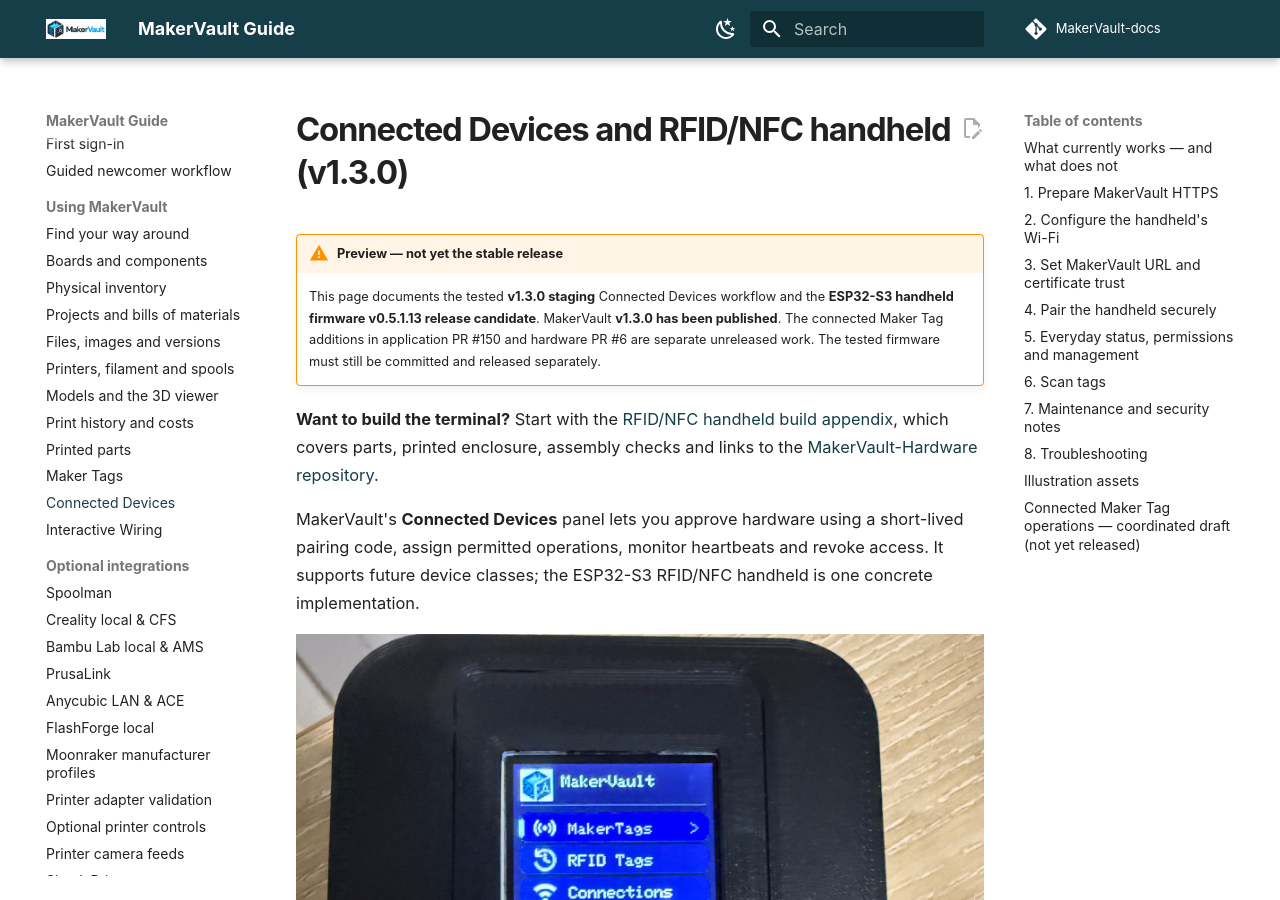
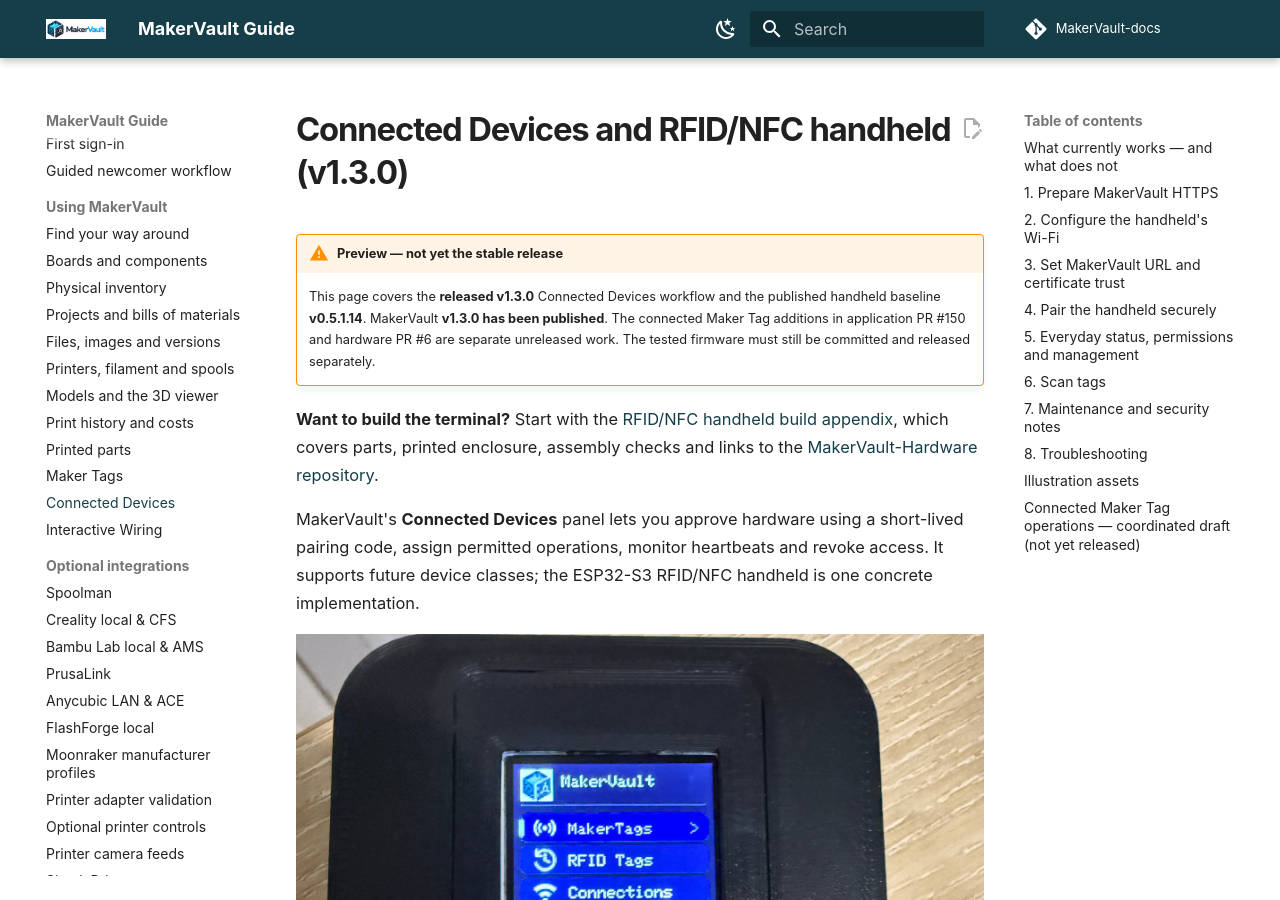
Before and after one commit to gavrd7/MakerVault-docs, an MkDocs documentation site: the page built from docs/guide/using/connected-devices.md, in a window 1280 px wide and 900 px high. Built offline with MkDocs 1.6.1 and Material for MkDocs 9.7.7, drawn with Linux system fonts in a browser that asks for light colours; comment, search, counter and statistics services are not loaded; some of the changed text lies outside the part shown.

Commit message:
docs: clarify released baseline vs draft terminal and fix guide anchor

```diff
--- a/docs/guide/using/connected-devices.md
+++ b/docs/guide/using/connected-devices.md
@@ -1,7 +1,7 @@
 # Connected Devices and RFID/NFC handheld (v1.3.0)
 
 !!! warning "Preview — not yet the stable release"
-    This page documents the tested **v1.3.0 staging** Connected Devices workflow and the **ESP32-S3 handheld firmware v0.5.1.13 release candidate**. MakerVault **v1.3.0 has been published**. The connected Maker Tag additions in application PR #150 and hardware PR #6 are separate unreleased work. The tested firmware must still be committed and released separately.
+    This page covers the **released v1.3.0** Connected Devices workflow and the published handheld baseline **v0.5.1.14**. MakerVault **v1.3.0 has been published**. The connected Maker Tag additions in application PR #150 and hardware PR #6 are separate unreleased work. The tested firmware must still be committed and released separately.
 
 **Want to build the terminal?** Start with the [RFID/NFC handheld build appendix](../reference/rfid-terminal-build.md), which covers parts, printed enclosure, assembly checks and links to the [MakerVault-Hardware repository](https://github.com/gavrd7/MakerVault-Hardware).
 
@@ -12,7 +12,7 @@
 
 ## What currently works — and what does not
 
-The physical handheld has been tested for **Wi-Fi provisioning, encrypted HTTPS connection, secure pairing, persistent credentials, periodic heartbeat, status and permissions display, and reading physical RFID/NFC UIDs**. It is *not yet* a complete MakerTag/inventory lookup station: in v0.5.1.13, scanning a UID **does not call MakerVault's tags/resolve API**, and **tag creation, association, memory writing and Creality CFS payload decoding are not implemented**. Granting `tags:write` in the web UI does not add firmware features.
+The physical handheld has been tested for **Wi-Fi provisioning, encrypted HTTPS connection, secure pairing, persistent credentials, periodic heartbeat, status and permissions display, and reading physical RFID/NFC UIDs**. The published handheld baseline is not yet a complete MakerTag/inventory lookup station: in v0.5.1.14, scanning a UID **does not call MakerVault's tags/resolve API**, and **tag creation, association, memory writing and Creality CFS payload decoding are not implemented**. Granting `tags:write` in the web UI does not add firmware features.
 
 ## 1. Prepare MakerVault HTTPS
 
@@ -156,6 +156,6 @@
 
 With MakerVault [PR #150](https://github.com/gavrd7/MakerVault/pull/150) and MakerVault-Hardware [PR #6](https://github.com/gavrd7/MakerVault-Hardware/pull/6), a paired terminal can resolve Maker Tags, receive browser-initiated registration requests and explicitly reassign a reusable tag to a different inventory item or spool. The user must confirm on the handheld, and reassignment asks for **a second confirmation**. The existing MakerVault ID and physical UID remain unchanged and the assignment history records the change.
 
-Grant `tags:read` for lookup and `tags:write` for browser-initiated registration, subject to the user's Maker Tag permissions. Requests are sent only to the selected paired terminal over certificate-verified HTTPS. The browser and handheld can cancel one another's pending request, and a browser refresh can resume an active registration. See [Maker Tags — connected terminal workflows](maker-tags.md#connected-rfid-terminal-workflows-pending-release-makerVault-pr-150) for the step-by-step instructions.
+Grant `tags:read` for lookup and `tags:write` for browser-initiated registration, subject to the user's Maker Tag permissions. Requests are sent only to the selected paired terminal over certificate-verified HTTPS. The browser and handheld can cancel one another's pending request, and a browser refresh can resume an active registration. See [Maker Tags — connected terminal workflows](maker-tags.md#connected-rfid-terminal-workflows-pending-release-makervault-pr-150) for the step-by-step instructions.
 
 **Release distinction:** the published v1.3.0 Connected Devices feature and released handheld baseline do not automatically include these draft additions. The hardware branch's Arduino sketch is called `MakerVault_Terminal_Firmware.ino`, inside the matching `MakerVault_Terminal_Firmware` folder. No NDEF or RFID memory writing is implemented.
```
